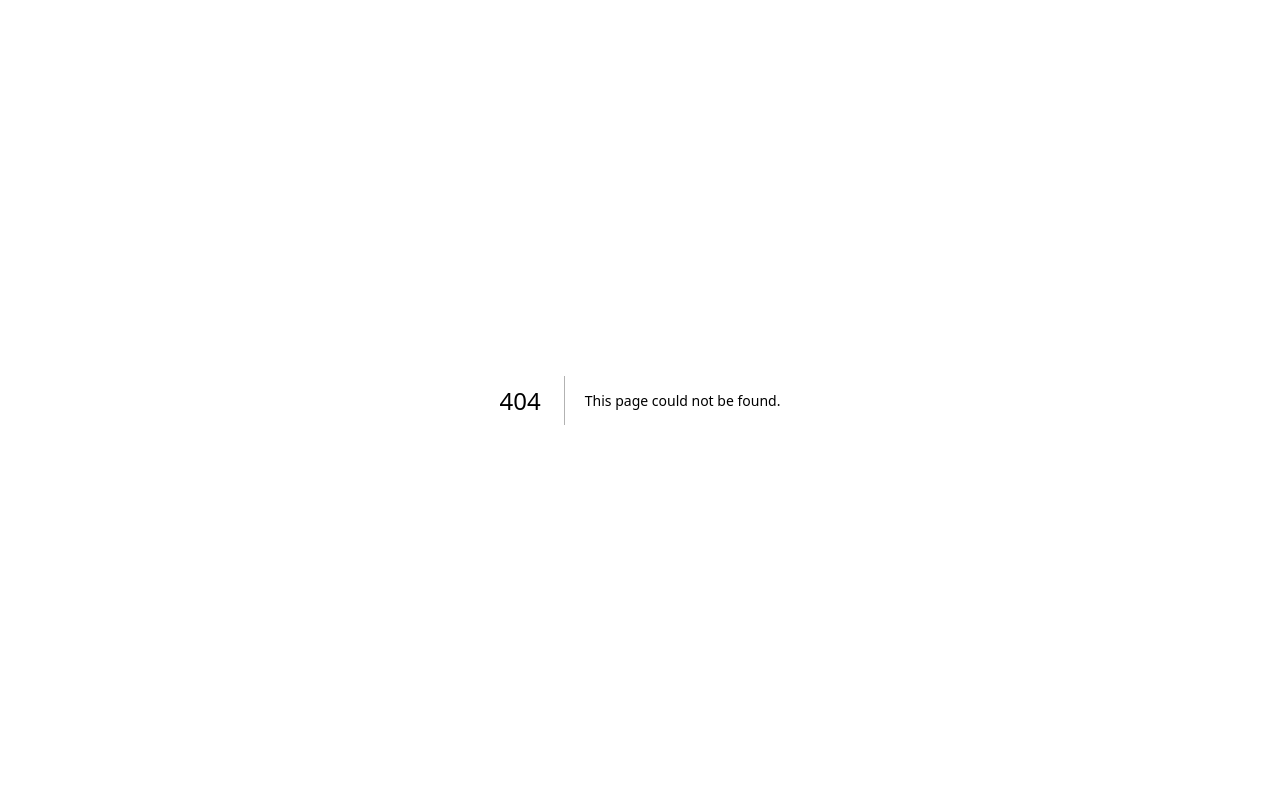
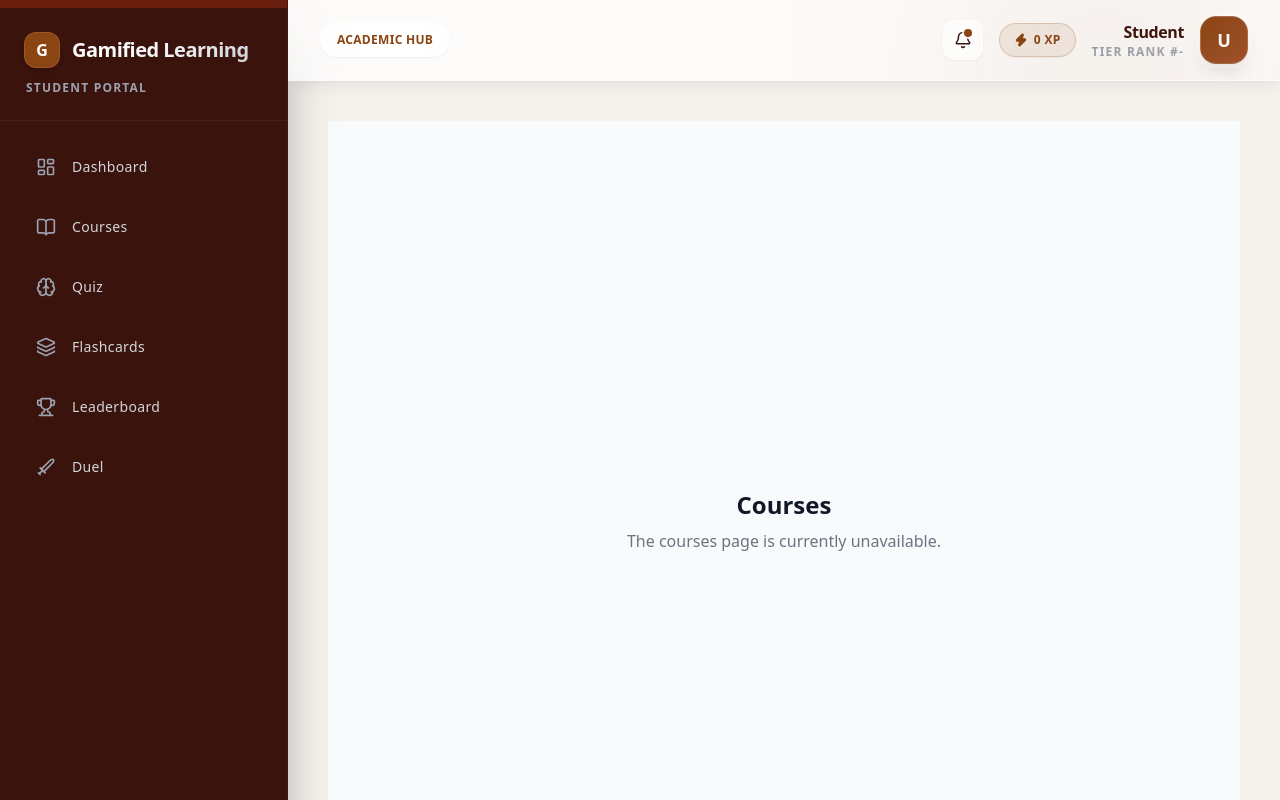
Before and after one commit to aamirkid1/Gamified-Learning-Web, a Next.js app in the folder frontend/: page /dashboard/courses in a window 1280 px wide. Before the commit this address had no page. Shown: the top 800 px of the page. Built offline with nearby package versions, Linux system fonts and the light colour scheme; no server answers.

Commit message:
Fix dashboard courses page

```diff
--- /dev/null
+++ b/frontend/app/dashboard/courses/page.js
@@ -0,0 +1,15 @@
+export default function DashboardCourses() {
+  return (
+    <div className="min-h-screen flex items-center justify-center bg-gray-50 px-6">
+      <div className="text-center">
+        <h1 className="text-2xl font-semibold text-gray-900">
+          Courses
+        </h1>
+
+        <p className="mt-2 text-gray-500">
+          The courses page is currently unavailable.
+        </p>
+      </div>
+    </div>
+  );
+}
```
